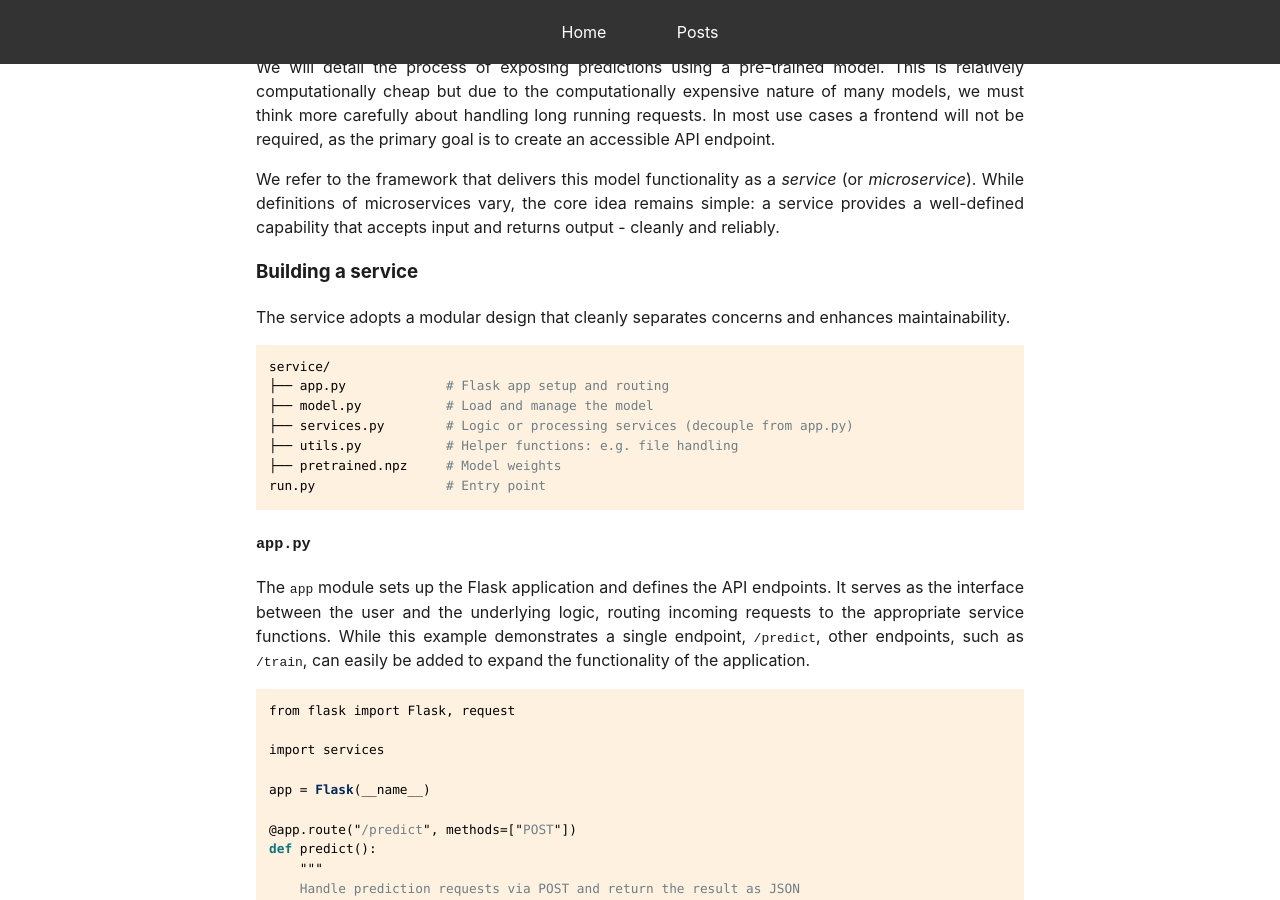
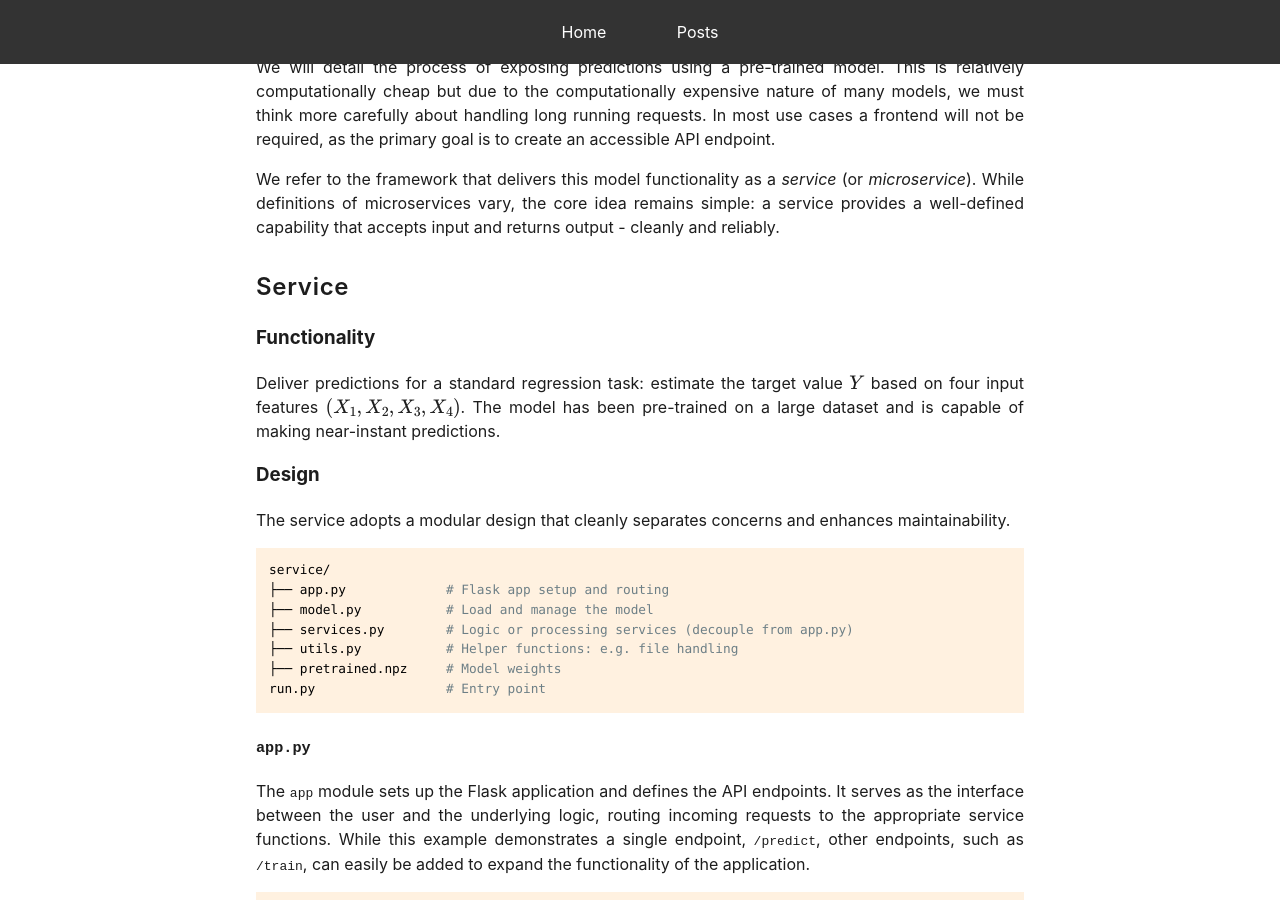
Before and after one commit to mark-hobbs/mark-hobbs.github.io, a Jekyll site: the page built from _posts/2025-04-15-model-deployment.md, in a window 1280 px wide and 900 px high, scrolled down 488 px. Built offline with Jekyll 4.4.1, drawn with Linux system fonts in a browser that asks for light colours; formulas are drawn with MathJax 3.

Commit message:
General updates

```diff
--- a/_posts/2025-04-15-model-deployment.md
+++ b/_posts/2025-04-15-model-deployment.md
@@ -17,7 +17,13 @@ We will detail the process of exposing predictions using a pre-trained model. Th
 
 We refer to the framework that delivers this model functionality as a *service* (or *microservice*). While definitions of microservices vary, the core idea remains simple: a service provides a well-defined capability that accepts input and returns output - cleanly and reliably.
 
-### Building a service
+## Service
+
+### Functionality
+
+Deliver predictions for a standard regression task: estimate the target value $Y$ based on four input features $(X_1, X_2, X_3, X_4)$. The model has been pre-trained on a large dataset and is capable of making near-instant predictions.
+
+### Design
 
 The service adopts a modular design that cleanly separates concerns and enhances maintainability.
 
```
